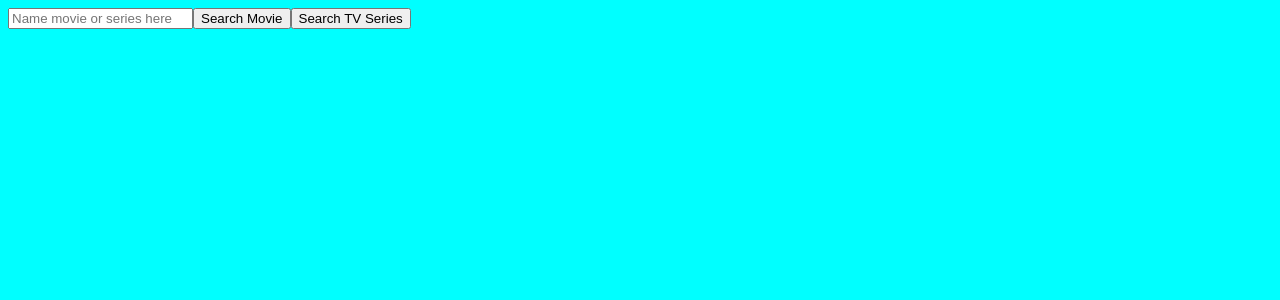
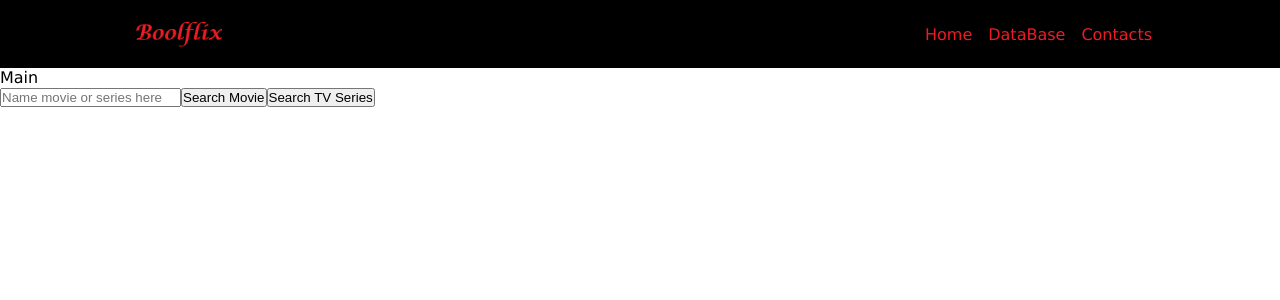
Before and after one commit to danieledisco/vite-boolflix_old, a Vue app: page / in a window 1280 px wide. Shown: the top 300 px of the page. Built offline with nearby package versions, Linux system fonts and the light colour scheme.

Commit message:
Step 4 - Header

```diff
--- a/src/App.vue
+++ b/src/App.vue
@@ -1,5 +1,7 @@
 <script>
+import AppHeader from './components/AppHeader.vue';
 import SearchMovieTV from './components/SearchMovieTV.vue';
+import AppMain from './components/AppMain.vue';
 import { state } from './state.js';
 export default {
   name: 'App',
@@ -8,11 +10,13 @@ export default {
       state
     };
   },
-  components: { SearchMovieTV }
+  components: { SearchMovieTV, AppHeader, AppMain }
 }
 </script>
 
 <template>
+  <AppHeader></AppHeader>
+  <AppMain></AppMain>
   <SearchMovieTV></SearchMovieTV>
 </template>
 
--- /dev/null
+++ b/src/components/AppHeader.vue
@@ -0,0 +1,34 @@
+<script>
+import AppLogo from './AppLogo.vue';
+import MainNav from './MainNav.vue';
+export default {
+    name: 'AppHeader',
+
+    components: { AppLogo, MainNav }
+}
+
+</script>
+
+<template>
+    <header>
+        <div class="container">
+            <AppLogo></AppLogo>
+            <MainNav></MainNav>
+        </div>
+    </header>
+</template>
+
+<style scoped>
+header {
+    background-color: var(--bflix-dark);
+    padding: 1rem 0;
+
+    .container {
+        display: flex;
+        justify-content: space-between;
+        align-items: center;
+        color: var(--bflix-logo);
+
+    }
+}
+</style>
--- /dev/null
+++ b/src/components/AppLogo.vue
@@ -0,0 +1,19 @@
+<script>
+export default {
+    name: 'AppLogo',
+}
+</script>
+
+<template>
+    <div class="logo">
+        <img width="40" src="/logo.png" alt="">
+    </div>
+</template>
+
+<style scoped>
+.logo {
+    >img {
+        width: 100px;
+    }
+}
+</style>
--- /dev/null
+++ b/src/components/AppMain.vue
@@ -0,0 +1,13 @@
+<script>
+export default {
+    name: 'AppMain',
+}
+</script>
+
+<template>
+    <div>
+        Main
+    </div>
+</template>
+
+<style scoped></style>
--- /dev/null
+++ b/src/components/MainNav.vue
@@ -0,0 +1,48 @@
+<script>
+export default {
+    name: 'MainNav',
+    data() {
+        return {
+            menu: [
+                {
+                    url: '#',
+                    text: 'Home'
+                },
+                {
+                    url: '#',
+                    text: 'DataBase'
+                },
+                {
+                    url: '#',
+                    text: 'Contacts'
+                }
+            ]
+
+        }
+    },
+}
+</script>
+
+<template>
+    <nav>
+        <ul>
+            <li v-for="item in menu"><a :href="item.url">{{ item.text }}</a></li>
+        </ul>
+    </nav>
+</template>
+
+<style scoped>
+nav {
+    & ul {
+        list-style: none;
+        display: flex;
+        gap: 1rem;
+    }
+
+    & a {
+        text-decoration: none;
+        color: var(--rick-morty-dark);
+
+    }
+}
+</style>
--- a/src/style.css
+++ b/src/style.css
@@ -1,4 +1,23 @@
+* {
+  margin: 0;
+  padding: 0;
+  box-sizing: border-box;
+}
+
+:root {
+  --bflix-dark: black;
+  --bflix-gray: gray;
+  --bflix-ligth: white;
+  --bflix-logo: rgb(237, 28, 36);
+}
+
+
 body {
-  background-color: aqua;
-  color: brown;
+  font-family: Verdana, Geneva, Tahoma, sans-serif;
 }
+
+
+.container {
+  width: 80%;
+  margin: auto;
+}
```
Also changed, not shown: public/logo.png (added), 1 other file (tests, documents, lock files or other folders).
